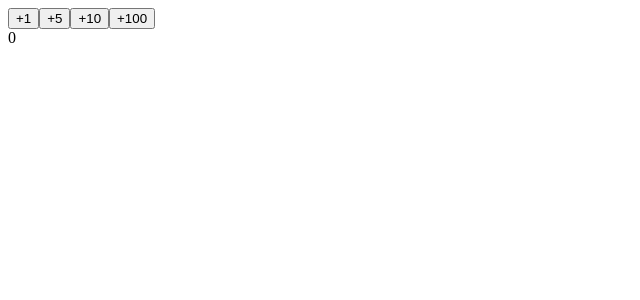
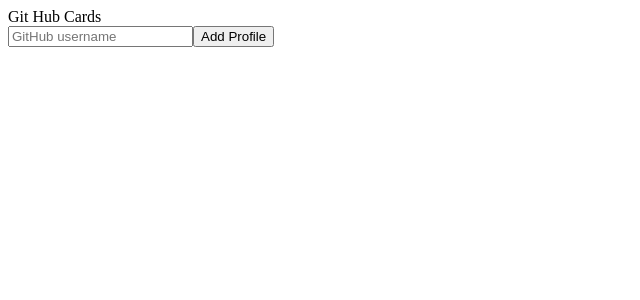
Before and after one commit to modeh13/reactjs, a React app in the folder c-1-react-17/: page / in a window 1280 px wide. Shown: the top 300 px of the page, without its empty margins (0-640 px from the left). Built offline with nearby package versions, Linux system fonts and the light colour scheme.

Commit message:
Add GitHub Cards example.

```diff
--- /dev/null
+++ b/c-1-react-17/src/Components/GitHubCards/App.js
@@ -0,0 +1,30 @@
+import React from "react";
+import CardForm from "./CardForm";
+import CardList from "./CardList";
+
+export default class App extends React.Component {
+   constructor(props) {
+      super(props);
+
+      this.state = {
+         profiles: []
+      };
+   }
+
+   onCardFormSubmitHandler = (profileData) => {
+      console.log(profileData);
+      this.setState(prevState => {
+         return { profiles: [...prevState.profiles, profileData] }
+      });
+   }
+
+   render() {
+      return (
+         <div>
+            <div className="header">{this.props.title}</div>
+            <CardForm onSubmit={this.onCardFormSubmitHandler} />
+            <CardList profiles={this.state.profiles} />
+         </div>
+      );
+   }
+}
--- /dev/null
+++ b/c-1-react-17/src/Components/GitHubCards/Card.js
@@ -0,0 +1,15 @@
+import React from "react";
+
+export default class Card extends React.Component {
+   render() {
+      return (
+         <div className="github-profile" style={{ margin: '1rem' }}>
+            <img src={this.props.avatar_url} />
+            <div className="info" style={{ display: 'inline-block', marginLeft: 10 }}>
+               <div className="name" style={{ fontSize: '125%' }}>{this.props.name}</div>
+               <div className="company">{this.props.company}</div>
+            </div>
+         </div>
+      );
+   }
+}
--- /dev/null
+++ b/c-1-react-17/src/Components/GitHubCards/CardForm.js
@@ -0,0 +1,39 @@
+import React from "react";
+
+export default class CardForm extends React.Component {
+   constructor(props) {
+      super(props);
+
+      this.state = {
+         userName: ''
+      };
+   }
+
+   onSubmitHandler = async (event) => {
+      event.preventDefault();
+
+      const response = await fetch(`https://api.github.com/users/${this.state.userName}`);
+      const profileData = await response.json();
+
+      this.props.onSubmit(profileData);
+      this.setState({ userName: '' });
+   };
+
+   onUserNameChangeHandler = (event) => {
+      this.setState({ userName: event.target.value });
+   };
+
+   render() {
+      return (
+         <form onSubmit={this.onSubmitHandler}>
+            <input type="text"
+               name="userName"
+               placeholder="GitHub username"
+               value={this.state.userName}
+               onChange={this.onUserNameChangeHandler}
+               required />
+            <button>Add Profile</button>
+         </form>
+      );
+   }
+}
--- /dev/null
+++ b/c-1-react-17/src/Components/GitHubCards/CardList.js
@@ -0,0 +1,12 @@
+import React from "react";
+import Card from "./Card";
+
+function CardList(props) {
+   return (
+      <div>
+         {props.profiles.map(profile => <Card key={profile.id} {...profile} />)}
+      </div>
+   );
+}
+
+export default CardList;
--- a/c-1-react-17/src/index.js
+++ b/c-1-react-17/src/index.js
@@ -1,7 +1,7 @@
 import React from "react";
 import ReactDOM from "react-dom/client";
-import App from "./Components/Example-3/App";
+import App from "./Components/GitHubCards/App";
 
 const root = ReactDOM.createRoot(document.getElementById('app'));
 
-root.render(<App />);
+root.render(<App title="Git Hub Cards" />);
```
Also changed, not shown: 1 other file (tests, documents, lock files or other folders).
